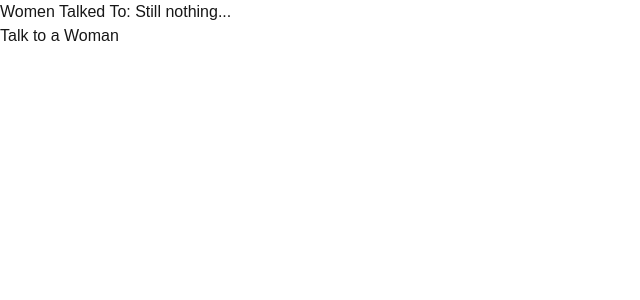
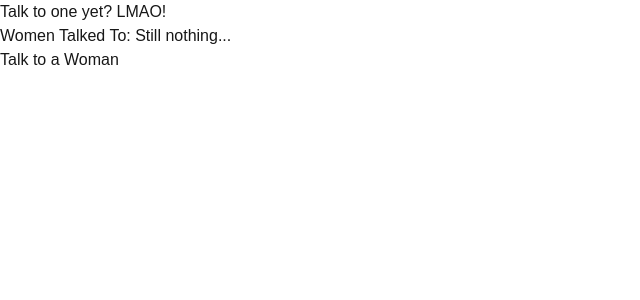
Before and after one commit to mohswell/minitify-demo, a Next.js app: page /christmas in a window 1280 px wide. Shown: the top 300 px of the page, without its empty margins (0-640 px from the left). Built offline with nearby package versions, Linux system fonts and the light colour scheme.

Commit message:
feat: add humorous prompt to encourage user interaction on Christmas page

```diff
--- a/src/app/christmas/page.tsx
+++ b/src/app/christmas/page.tsx
@@ -14,6 +14,7 @@ export default function Holiday() {
 
   return (
     <div className="items-center justify-start">
+      <p>Talk to one yet? LMAO!</p>
       <h2>Women Talked To: {womenTalkedTo ?? "Still nothing..."}</h2>
       <button className="dark:bg-dark dark:text-white" onClick={handleTalkToWomen}>Talk to a Woman</button>
     </div>
```
